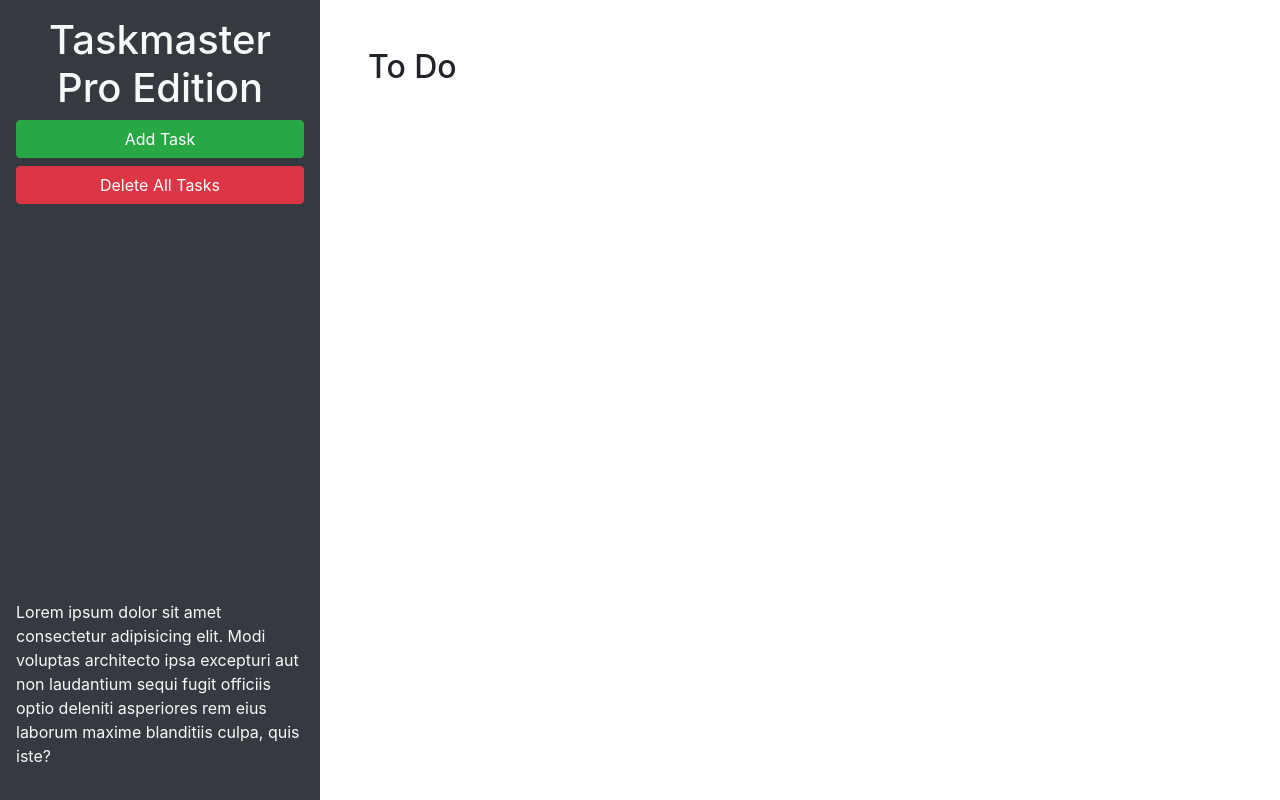
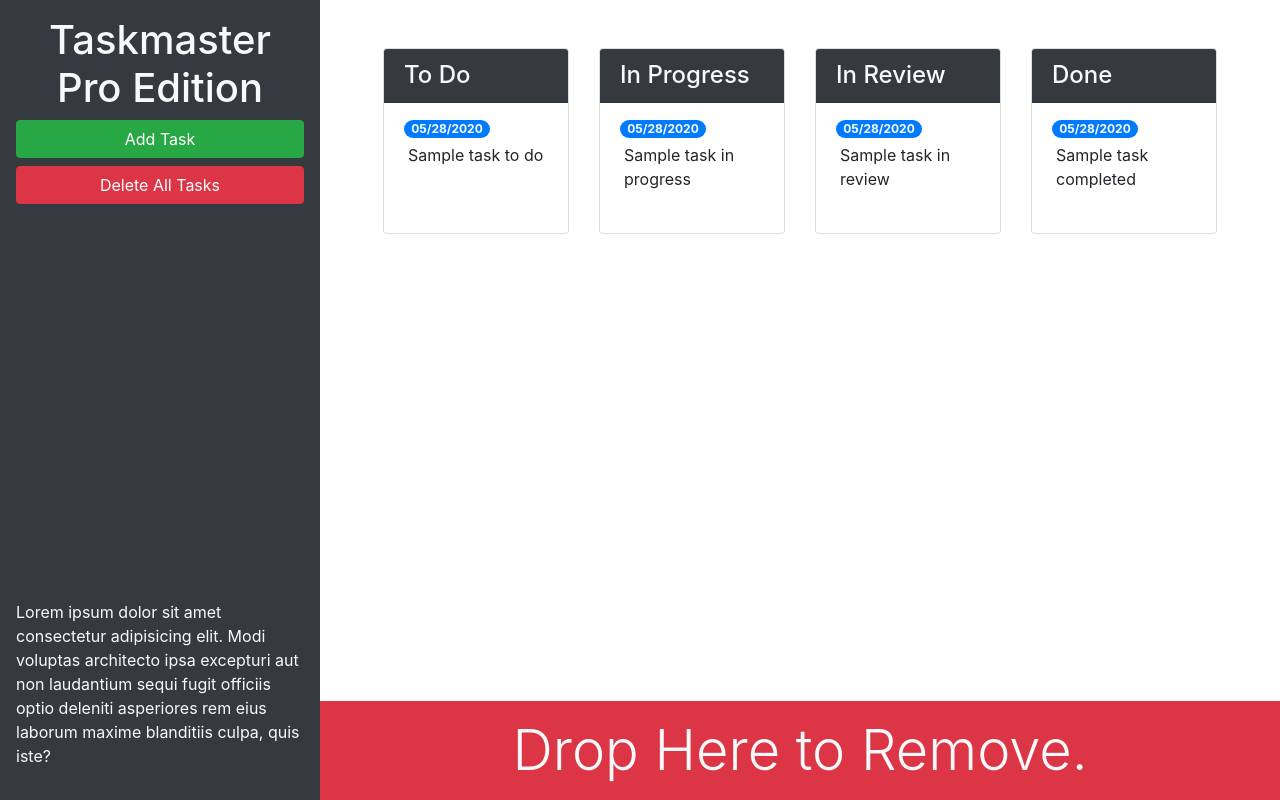
Before and after one commit to cspower5/taskmaster-pro, a plain HTML site: page index.html in a window 1280 px wide. Drawn offline with nearby package versions, Linux system fonts and the light colour scheme.

Commit message:
trash bin created

```diff
--- a/index.html
+++ b/index.html
@@ -13,7 +13,7 @@
 <body>
 
   <div class="row min-vh-100 no-gutters">
-    <header class="col-12 col-lg-3 bg-dark text-light d-flex flex-column p-4 p-lg-3">
+    <header class="col-12 col-lg-3 bg-dark text-light sticky-top d-flex flex-column p-4 p-lg-3">
       <h1 class="text-center">Taskmaster Pro Edition</h1>
       <button id="create-task" class="btn btn-block btn-success" data-toggle="modal" data-target="#task-form-modal">Add
         Task</button>
@@ -23,10 +23,65 @@
         laudantium sequi fugit officiis optio deleniti asperiores rem eius laborum maxime blanditiis culpa, quis iste?
       </p>
     </header>
-    <main class="col-12 col-lg-9">
-      <div class="m-5">
-        <h2>To Do</h2>
-        <ul id="list-toDo" class="list-group"> </ul>
+    <main class="col-12 col-lg-9 d-flex flex-column">
+      <div class="m-5 row justify-content-around">
+        <!-- todo start -->
+        <div class="col-12 col-md-6 col-xl-3 mb-3">
+          <div class="card">
+            <h4 class="card-header bg-dark text-light">To Do</h4>
+            <ul id="list-toDo" class="list-group list-group-flush">
+              <li class="list-group-item">
+                <span class="badge badge-primary badge-pill">05/28/2020</span>
+                <p class="m-1">Sample task to do</p>
+              </li>
+            </ul>
+          </div>
+        </div>
+        <!-- todo end -->
+        <!-- in progress start -->
+        <div class="col-12 col-md-6 col-xl-3 mb-3">
+          <div class="card">
+            <h4 class="card-header bg-dark text-light">In Progress</h4>
+            <ul id="list-inProgress" class="list-group list-group-flush">
+              <li class="list-group-item">
+                <span class="badge badge-primary badge-pill">05/28/2020</span>
+                <p class="m-1">Sample task in progress</p>
+              </li>
+            </ul>
+          </div>
+        </div>
+        <!-- in progress end -->
+        <!-- in review start -->
+        <div class="col-12 col-md-6 col-xl-3 mb-3">
+          <div class="card">
+            <h4 class="card-header bg-dark text-light">In Review</h4>
+            <ul id="list-inReview" class="list-group list-group-flush">
+              <li class="list-group-item">
+                <span class="badge badge-primary badge-pill">05/28/2020</span>
+                <p class="m-1">Sample task in review</p>
+              </li>
+            </ul>
+          </div>
+        </div>
+        <!-- in review end -->
+        <!-- done start -->
+        <div class="col-12 col-md-6 col-xl-3 mb-3">
+          <div class="card">
+            <h4 class="card-header bg-dark text-light">Done</h4>
+            <ul id="list-done" class="list-group list-group-flush">
+              <li class="list-group-item">
+                <span class="badge badge-primary badge-pill">05/28/2020</span>
+                <p class="m-1">Sample task completed</p>
+              </li>
+            </ul>
+          </div>
+        </div>
+        <!-- done end -->
+      </div>
+      <div class="mt-auto" id="trash">
+        <div class="w-100 bg-danger p-3 text-center text-light display-4">
+          Drop Here to Remove.
+        </div>
       </div>
     </main>
   </div>
@@ -46,11 +101,11 @@
           <form>
             <div class="form-group">
               <label for="modalTaskDescription">Task description</label>
-              <textarea id="modalTaskDescription" rows="3"></textarea>
+              <textarea id="modalTaskDescription" rows="3" class="form-control" ></textarea>
             </div>
             <div class="form-group">
               <label for="modalDueDate">Due date</label>
-              <input type="text" id="modalDueDate" placeholder="mm/dd/yyyy" autocomplete="off" />
+              <input type="text" class="form-control" id="modalDueDate" placeholder="mm/dd/yyyy" autocomplete="off" />
             </div>
           </form>
         </div>
```
